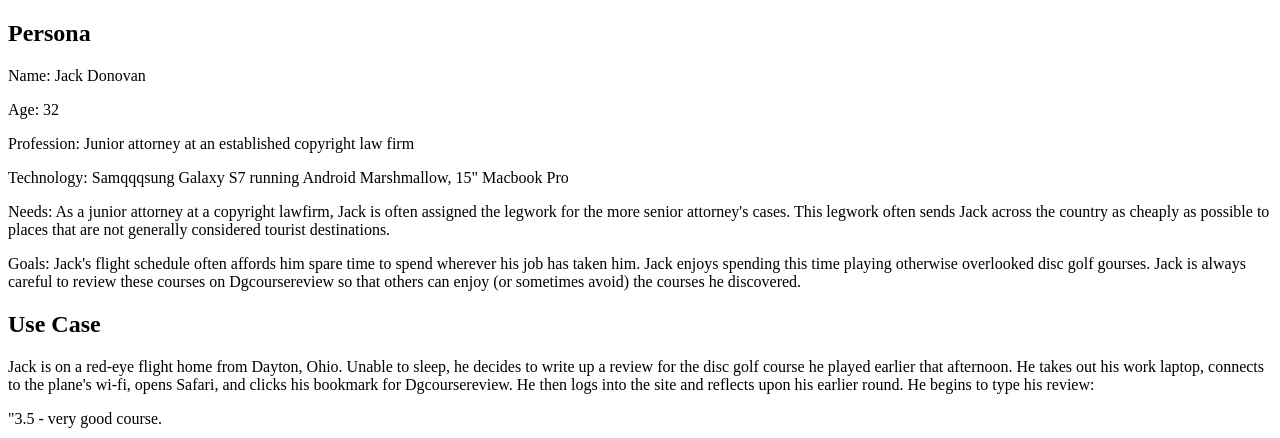
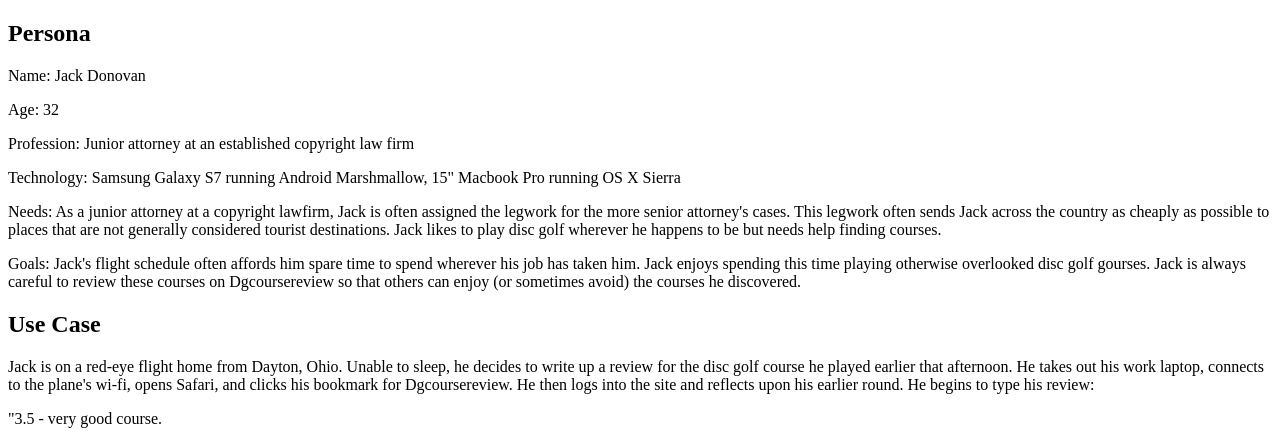
Before and after one commit to Brett-Gilbert/dgcoursereview, a PHP site: page / in a window 1280 px wide. Shown: the part 410-848 px from the top of the page. Run offline with PHP 8.4, Linux system fonts and the light colour scheme.

Commit message:
Minor changes

```diff
--- a/index.php
+++ b/index.php
@@ -11,8 +11,8 @@
 		<p>Name: Jack Donovan</p>
 		<p>Age: 32</p>
 		<p>Profession: Junior attorney at an established copyright law firm</p>
-		<p>Technology: Samqqqsung Galaxy S7 running Android Marshmallow, 15" Macbook Pro</p>
-		<p>Needs: As a junior attorney at a copyright lawfirm, Jack is often assigned the legwork for the more senior attorney's cases. This legwork often sends Jack across the country as cheaply as possible to places that are not generally considered tourist destinations.</p>
+		<p>Technology: Samsung Galaxy S7 running Android Marshmallow, 15" Macbook Pro running OS X Sierra</p>
+		<p>Needs: As a junior attorney at a copyright lawfirm, Jack is often assigned the legwork for the more senior attorney's cases. This legwork often sends Jack across the country as cheaply as possible to places that are not generally considered tourist destinations. Jack likes to play disc golf wherever he happens to be but needs help finding courses.</p>
 		<p>Goals: Jack's flight schedule often affords him spare time to spend wherever his job has taken him. Jack enjoys spending this time playing otherwise overlooked disc golf gourses. Jack is always careful to review these courses on Dgcoursereview so that others can enjoy (or sometimes avoid) the courses he discovered.</p>
 		<h2>Use Case</h2>
 		<p>Jack is on a red-eye flight home from Dayton, Ohio. Unable to sleep, he decides to write up a review for the disc  golf course he played earlier that afternoon. He takes out his work laptop, connects to the plane's wi-fi, opens Safari, and clicks his bookmark for Dgcoursereview. He then logs into the site and reflects upon his earlier round. He begins to type his review:</p>
```
